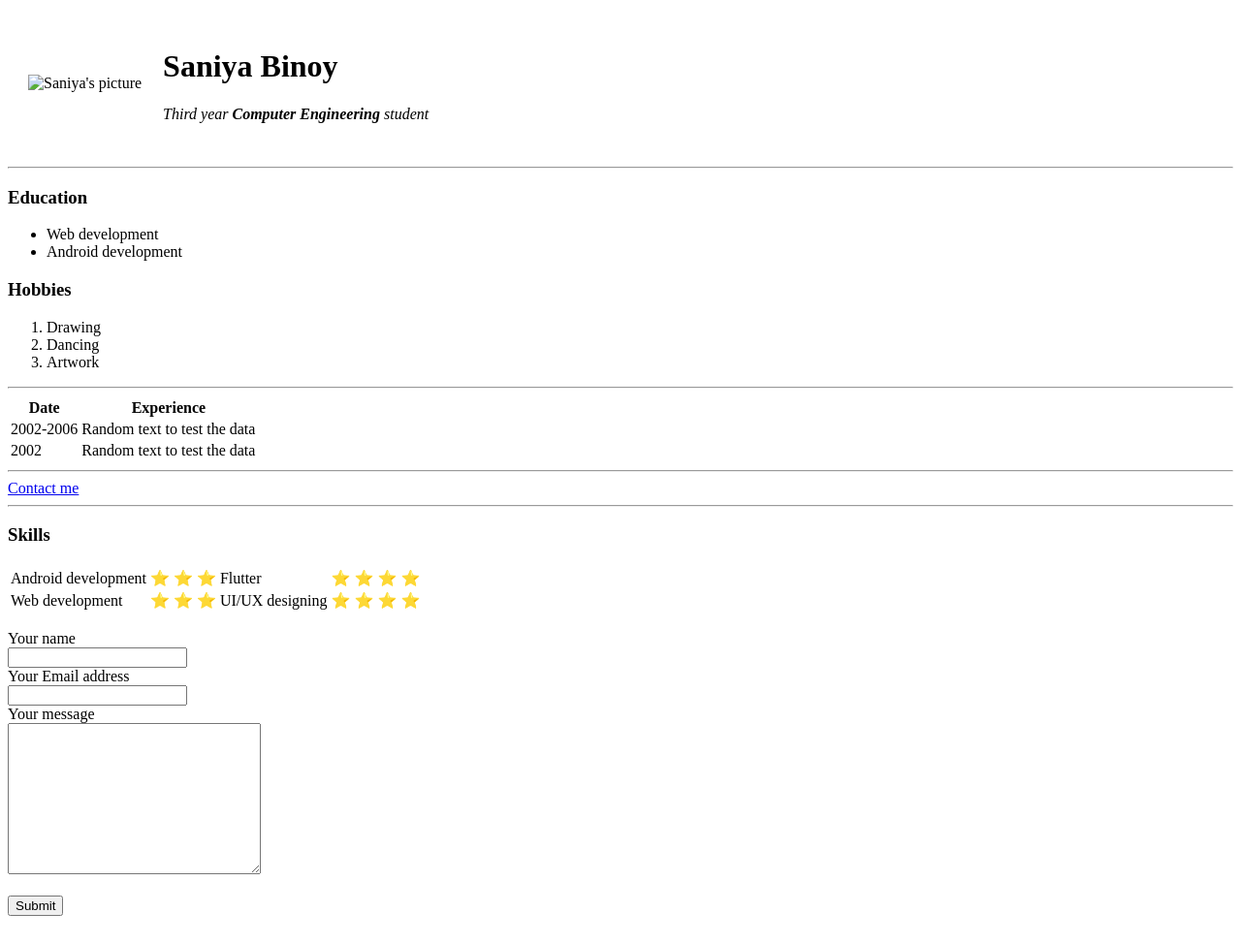
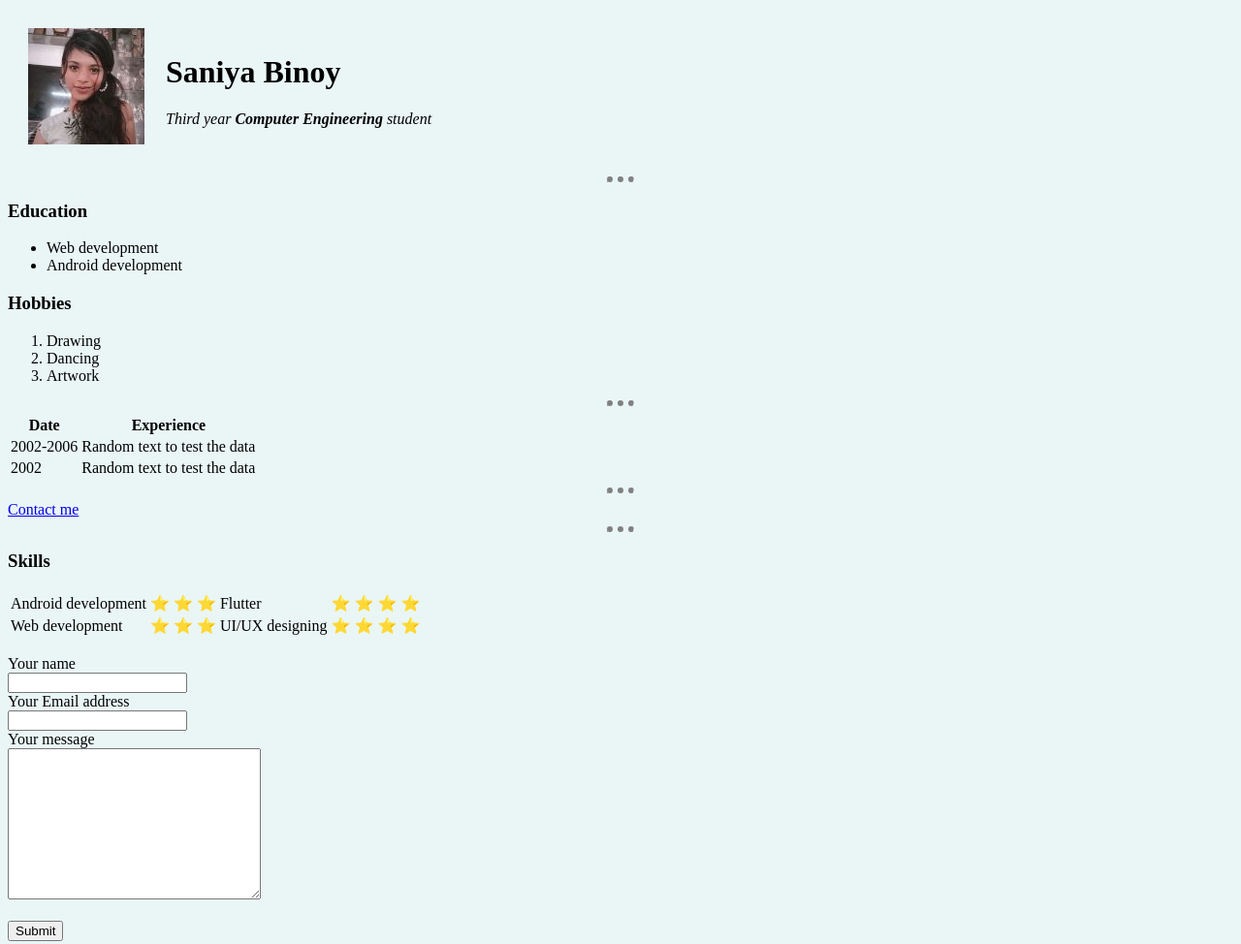
Before and after one commit to Saniya2201/cv, a plain HTML site: page index.html in a window 1280 px wide. Shown: the whole page at 97% size. Before the commit the page ends 953 px from the top, so only its background shows below. Drawn offline with Linux system fonts and the light colour scheme; the site is published under a folder, as on GitHub Pages, so addresses that start at the root find nothing.

Commit message:
rectified links

```diff
--- a/index.html
+++ b/index.html
@@ -5,14 +5,14 @@
         <meta http-equiv="X-UA-Compatible" content="IE=edge">
         <meta name="viewport" content="width=device-width, initial-scale=1.0">
         <title>Saniya's personal site</title>
-        <link rel="stylesheet" href="/styles.css">
+        <link rel="stylesheet" href="styles.css">
     </head>
 
     <body>
         <table cellspacing=20px>
             <tr>
                 <td>
-                    <img src="/saniya3.jpeg" alt="Saniya's picture">
+                    <img src="saniya3.jpeg" alt="Saniya's picture">
                 </td>
                 <td>
                     <h1>Saniya Binoy</h1>
```
